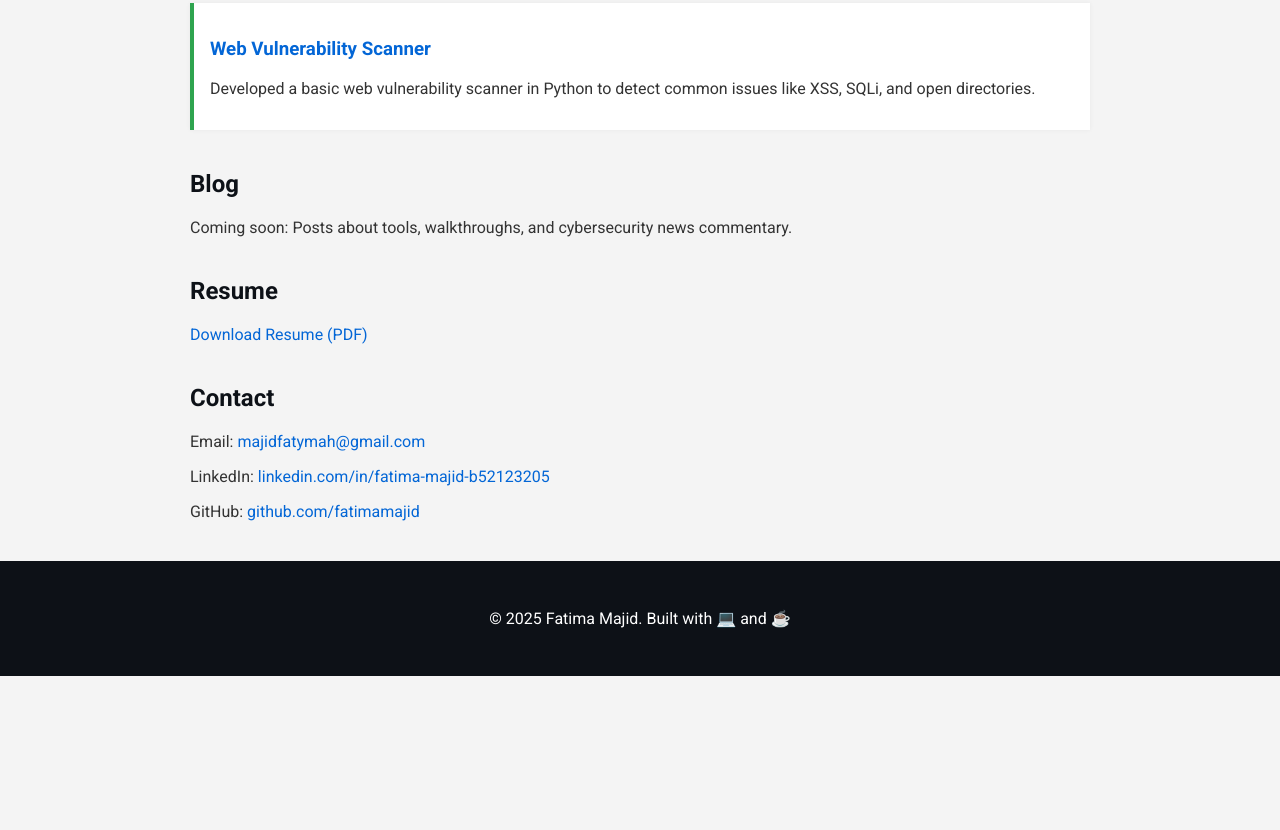
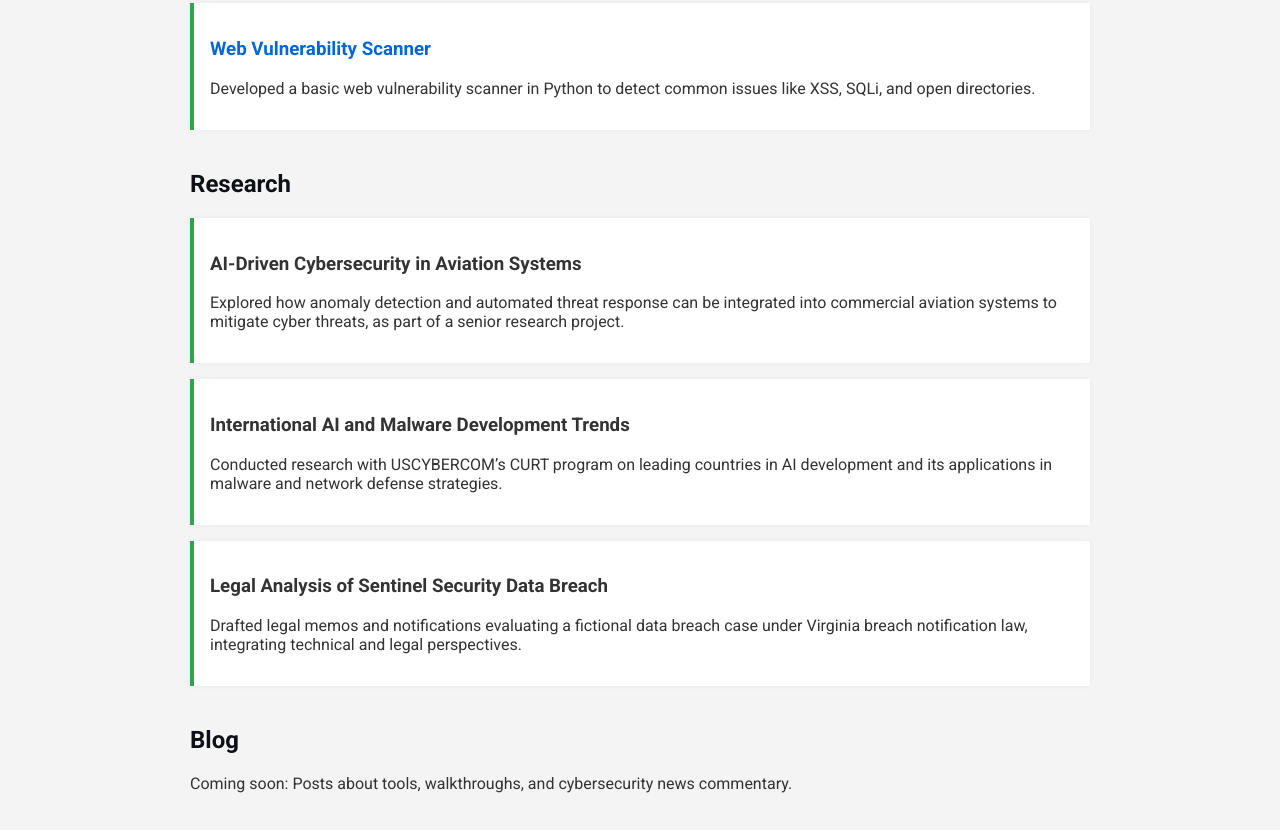
Before and after one commit to faiym/FatimaMajid-portfolio, a plain HTML site: page index.html in a window 1280 px wide. Shown: the part 999-1829 px from the top of the page. Before the commit the page ends 1675 px from the top, so only its background shows below. Drawn offline with Linux system fonts and the light colour scheme.

Commit message:
Update index.html

```diff
--- a/index.html
+++ b/index.html
@@ -122,6 +122,25 @@
     </section>
 
     <section>
+      <h2>Research</h2>
+
+      <div class="project">
+        <h3>AI-Driven Cybersecurity in Aviation Systems</h3>
+        <p>Explored how anomaly detection and automated threat response can be integrated into commercial aviation systems to mitigate cyber threats, as part of a senior research project.</p>
+      </div>
+
+      <div class="project">
+        <h3>International AI and Malware Development Trends</h3>
+        <p>Conducted research with USCYBERCOM’s CURT program on leading countries in AI development and its applications in malware and network defense strategies.</p>
+      </div>
+
+      <div class="project">
+        <h3>Legal Analysis of Sentinel Security Data Breach</h3>
+        <p>Drafted legal memos and notifications evaluating a fictional data breach case under Virginia breach notification law, integrating technical and legal perspectives.</p>
+      </div>
+    </section>
+
+    <section>
       <h2>Blog</h2>
       <p>Coming soon: Posts about tools, walkthroughs, and cybersecurity news commentary.</p>
     </section>
```
